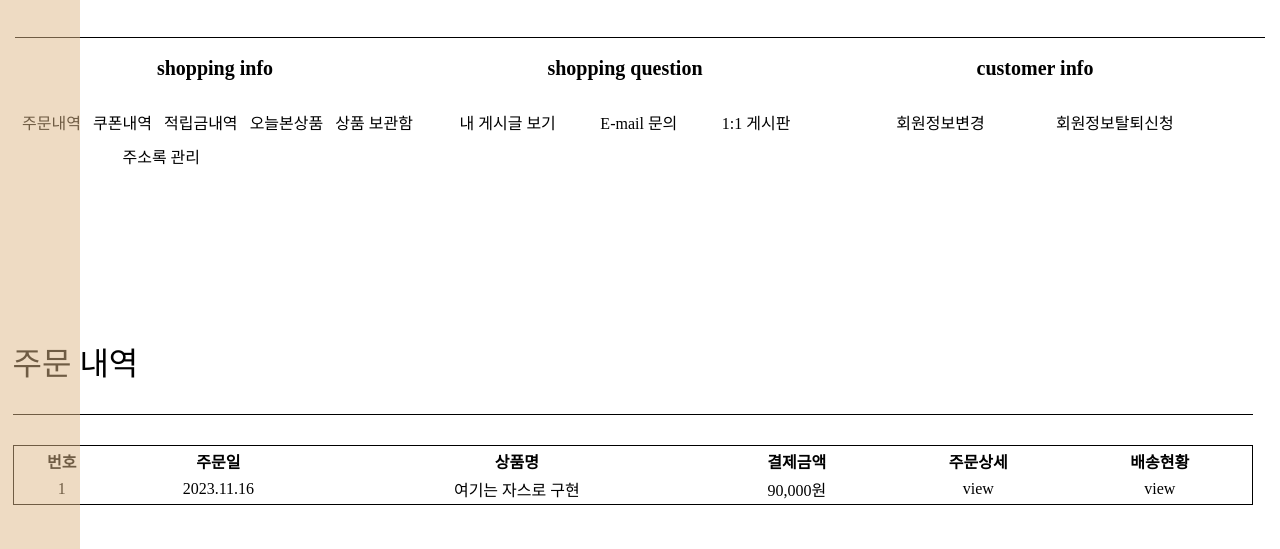
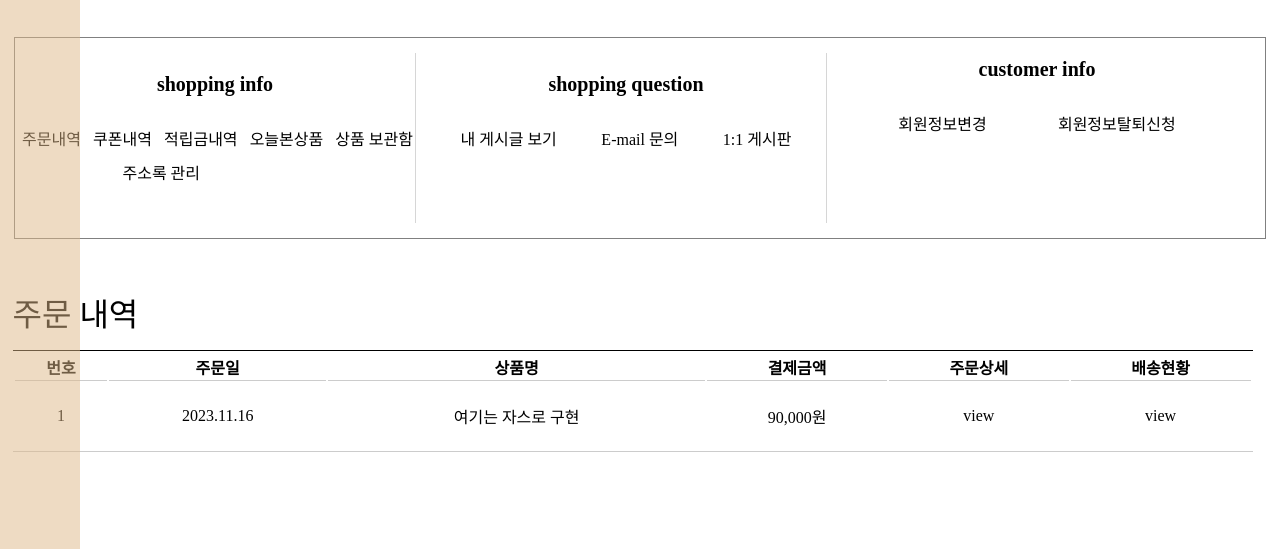
Before and after one commit to img4029/cjlogistics, a plain HTML site: page order/order.html in a window 1280 px wide. Shown: the part 233-782 px from the top of the page. Drawn offline with Linux system fonts and the light colour scheme; files whose address does not match are found by name.

Commit message:
레이아웃 구도 수정 02

```diff
--- a/order/CSS/order.css
+++ b/order/CSS/order.css
@@ -38,8 +38,9 @@
 
 .mypagelist4 {
     width: 1250px;
+    height: 200px;
     margin: auto;
-    border-bottom: 1px solid black;
+    border: 1px solid rgb(128, 128, 128);
 }
 
 .mypagelist4>div {
@@ -112,19 +113,23 @@
     color: black;
 }
 
-
+.info4,
+.question4 {
+    border-right: #46464638 1px solid ;
+    margin-top: 15px;
+}
 
 /* 바디 */
 .order4 {
     display: block;
-    margin-top: 300px;
+    margin-top: 50px;
     margin-right: 15px;
 }
 
 caption {
     float: top;
-    margin-bottom: 30px;
-    padding-bottom: 30px;
+    margin-bottom: 1px;
+    padding-bottom: 15px;
     font-size: 2em;
 }
 
@@ -137,8 +142,17 @@ caption>span {
     width: 1240px;
     margin: auto;
     text-align: center;
-    border: 1px solid black;
+    border-bottom: 1px solid rgba(146, 146, 146, 0.466);
 }
+
+thead>tr>th {
+    border-bottom: 1.5px solid rgba(146, 146, 146, 0.466);
+}
+
+table {
+    width: 100%;
+    height: 100px;
+  }
 
 caption {
     text-align: left;
```
Also changed, not shown: order/order.html (+1 -0 lines), index.html (line endings or trailing spaces).
